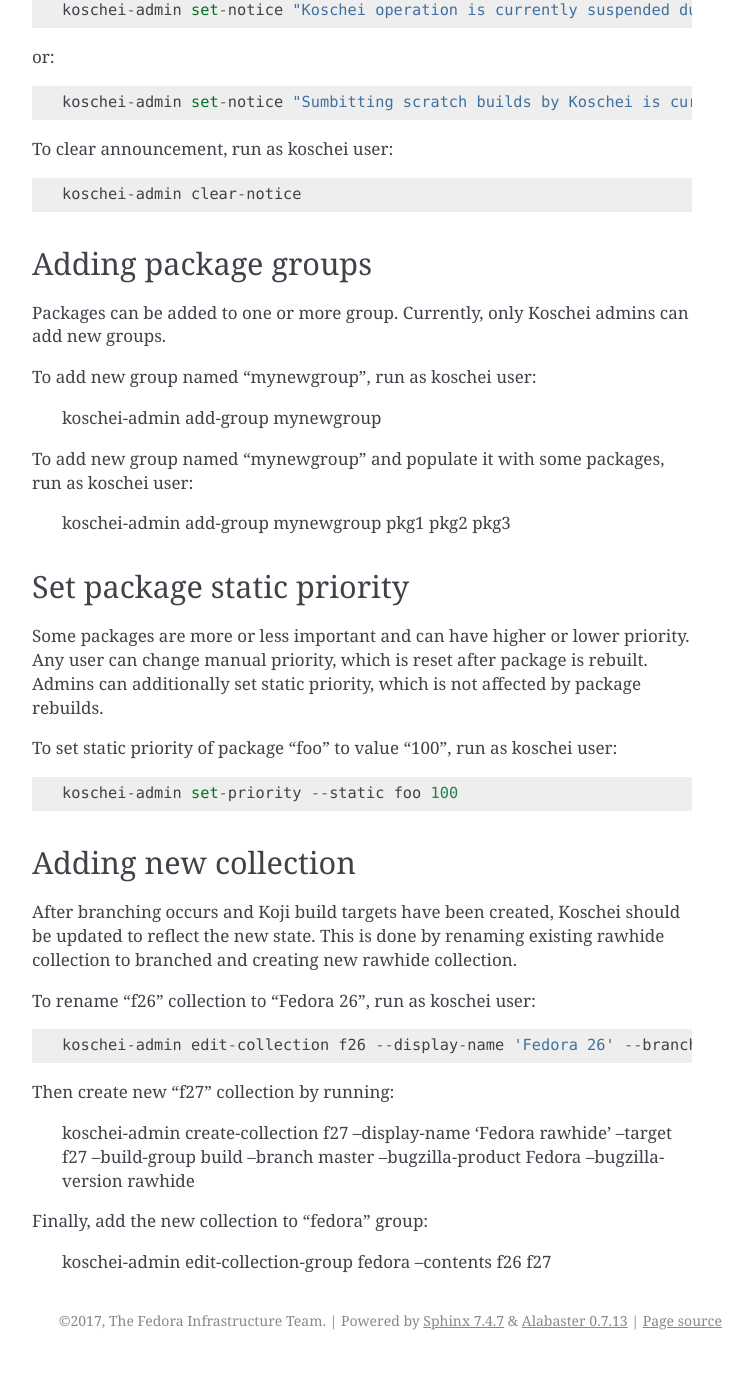
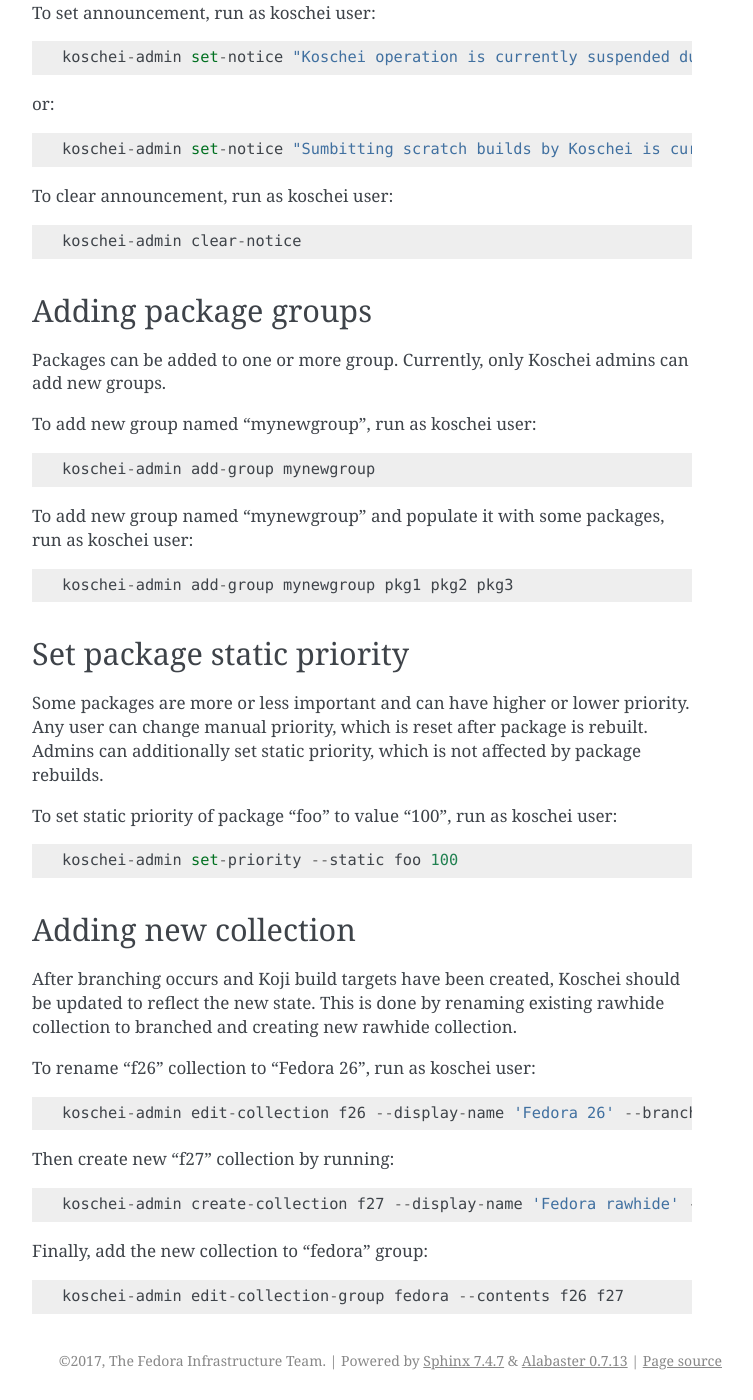
Before and after one commit to FrostyX/infra-docs, a Sphinx documentation site: the page built from docs/sysadmin-guide/sops/koschei.rst, in a window 1280 px wide and 1400 px high, scrolled down 3649 px. Shown: the whole window, without its empty margins (388-1141 px from the left). Built offline with Sphinx 7.4.7, drawn with Linux system fonts in a browser that asks for light colours; before the commit the page ends 5009 px from its top, so only the background shows below that; some of the changed text lies outside the part shown.

Commit message:
Koschei SOP: fix formatting of code blocks

```diff
--- a/docs/sysadmin-guide/sops/koschei.rst
+++ b/docs/sysadmin-guide/sops/koschei.rst
@@ -180,12 +183,12 @@
 Packages can be added to one or more group. Currently, only Koschei
 admins can add new groups.
 
-To add new group named "mynewgroup", run as koschei user:
+To add new group named "mynewgroup", run as koschei user::
 
   koschei-admin add-group mynewgroup
 
 To add new group named "mynewgroup" and populate it with some
-packages, run as koschei user:
+packages, run as koschei user::
 
   koschei-admin add-group mynewgroup pkg1 pkg2 pkg3
 
@@ -214,10 +217,10 @@
 
   koschei-admin edit-collection f26 --display-name 'Fedora 26' --branch f26 --bugzilla-version 26
 
-Then create new "f27" collection by running:
+Then create new "f27" collection by running::
 
   koschei-admin create-collection f27 --display-name 'Fedora rawhide' --target f27 --build-group build --branch master --bugzilla-product Fedora --bugzilla-version rawhide
 
-Finally, add the new collection to "fedora" group:
+Finally, add the new collection to "fedora" group::
 
   koschei-admin edit-collection-group fedora --contents f26 f27
```
Also changed, not shown: other parts of docs/sysadmin-guide/sops/koschei.rst (+5 -2 lines).
